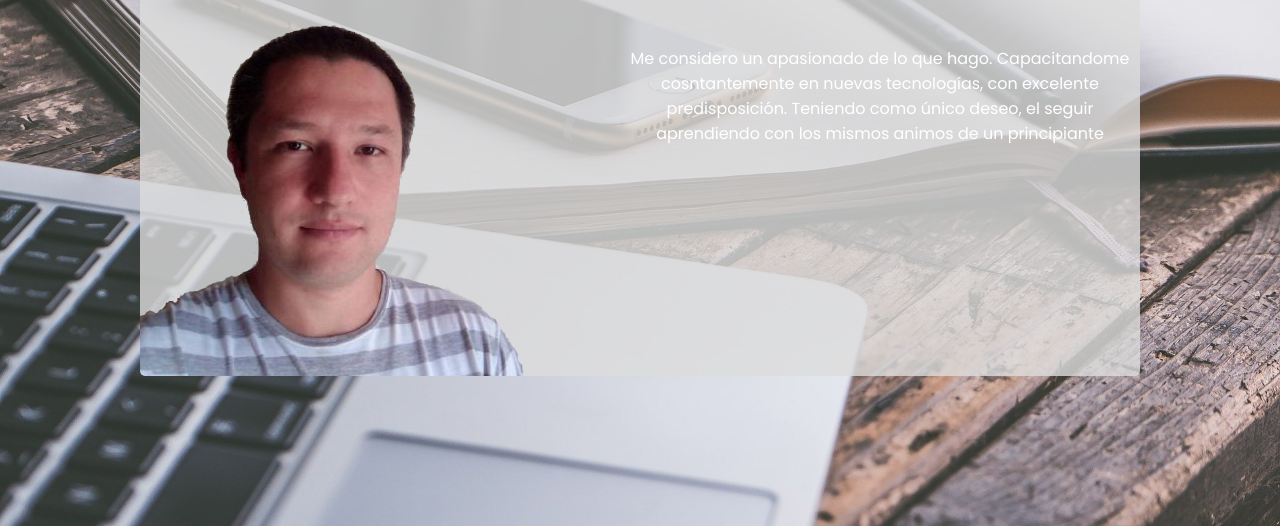
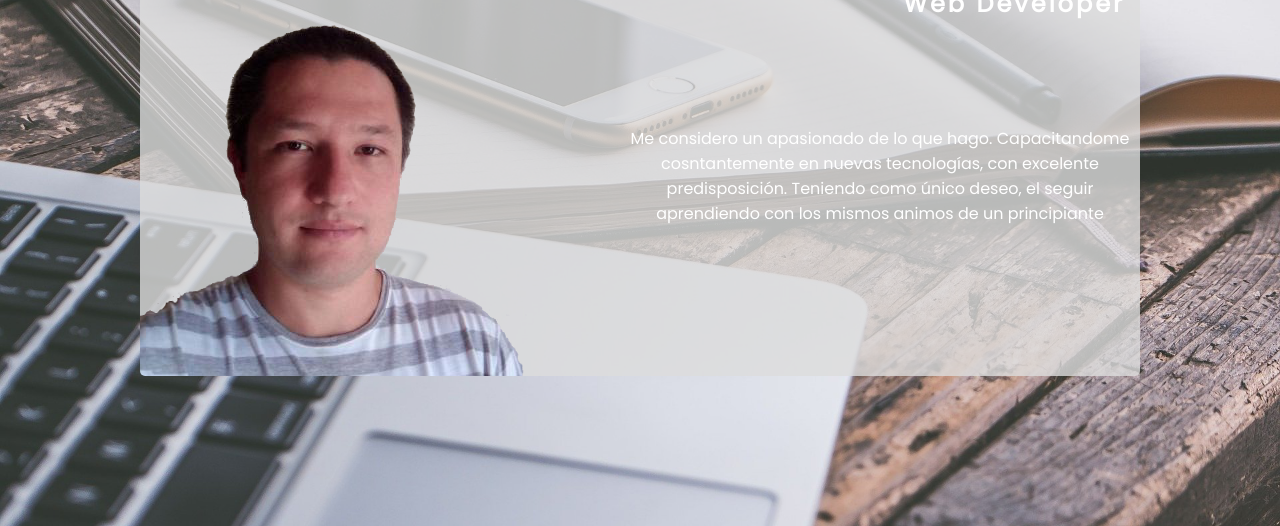
Before and after one commit to jsemalvarez/cv, a plain HTML site: page index.html in a window 1280 px wide. Shown: the part 274-800 px from the top of the page. Drawn offline with Linux system fonts and the light colour scheme.

Commit message:
fix subtitulos

```diff
--- a/index.html
+++ b/index.html
@@ -14,6 +14,7 @@
             <article id="inicio">
 
                 <h1>ALVAREZ JOSE MARIA</h1>
+                <h2>Web Developer</h2>
                 <p>Me considero un apasionado de lo que hago. Capacitandome cosntantemente en nuevas tecnologías, con excelente predisposición. Teniendo como único deseo, el seguir aprendiendo con los mismos animos de un principiante</p>
 
             </article>
@@ -43,6 +44,7 @@
                     <div class="contentBx">
                         <div class="content">
                             <h2>DESCUBRI MDP</h2>
+                            <h3 style="color: white;">Proyecto Personal</h3>
                             <p>
                                 Aplicaion destinada a promocionar el patrimonio cultural de Mar del Plata
                             </p>
@@ -58,6 +60,7 @@
                     <div class="contentBx">
                         <div class="content">
                             <h2>GESTION ATLANTIS</h2>
+                            <h3 style="color: white;">Proyecto Personal</h3>
                             <p>
                                 Sistetma web diseñado parar ayudar a grupos scouts en tareas administrativas y educativas
                             </p>
--- a/style.css
+++ b/style.css
@@ -40,6 +40,7 @@ section{
 }
 
 #inicio{
+    position: relative;
     height: 100%;
     background-color: rgba(220, 220, 220, 0.8);
     /* background-image: linear-gradient(black, black),url(images/perfil.png); */
@@ -47,18 +48,25 @@ section{
     background-repeat: no-repeat;
     background-position: -10px  120px;
     color: white;
+    text-align: right;
 }
 
 #inicio h1{
-    padding: 50px 10px;
-    text-align: right;
+    padding-top: 50px;
+    padding-right: 15px;
     font-size: 40px;
     font-weight: 900;
 }
 
+#inicio h2{
+    padding-right: 15px;
+    letter-spacing: 3px;
+}
+
 #inicio p{
-    padding: 10px;
-    float: right;
+    position: absolute;
+    right: 10px;
+    bottom: 150px;
     width: 50%;
     text-align: center;
 }
```
